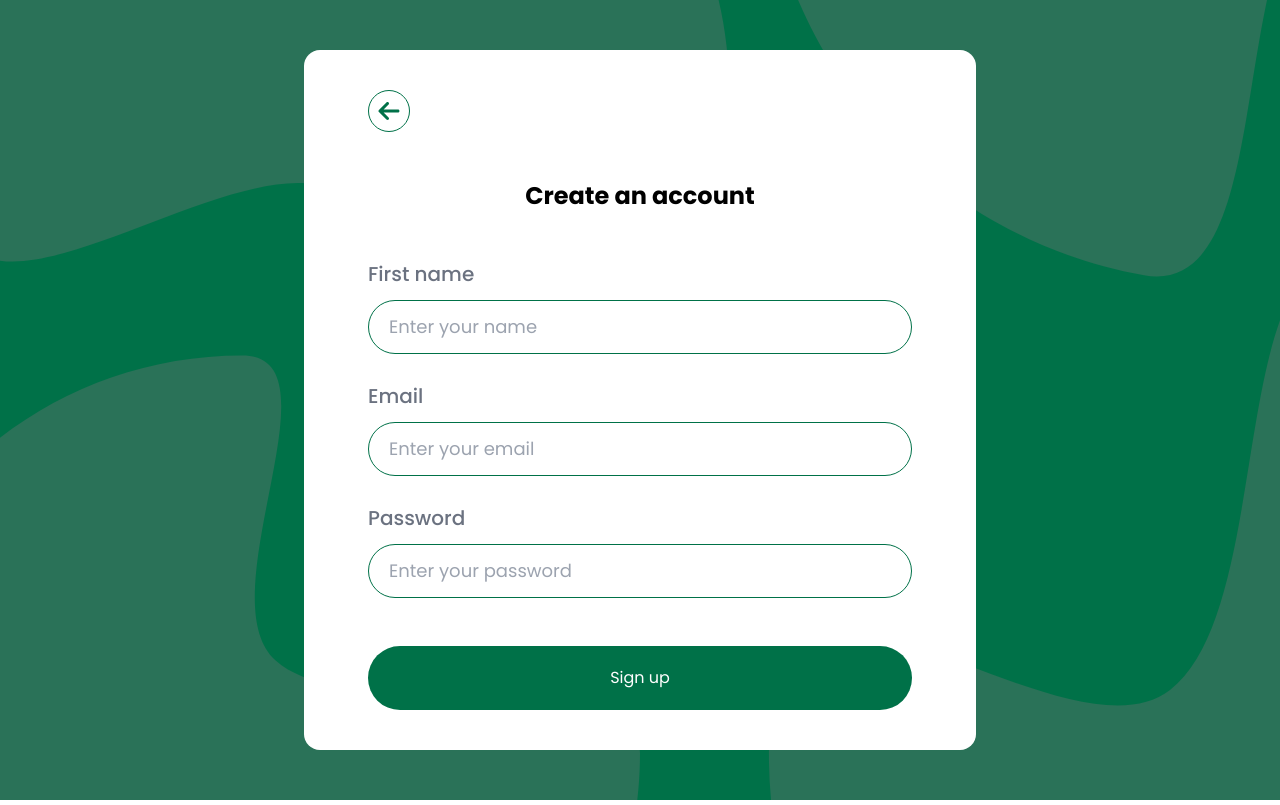
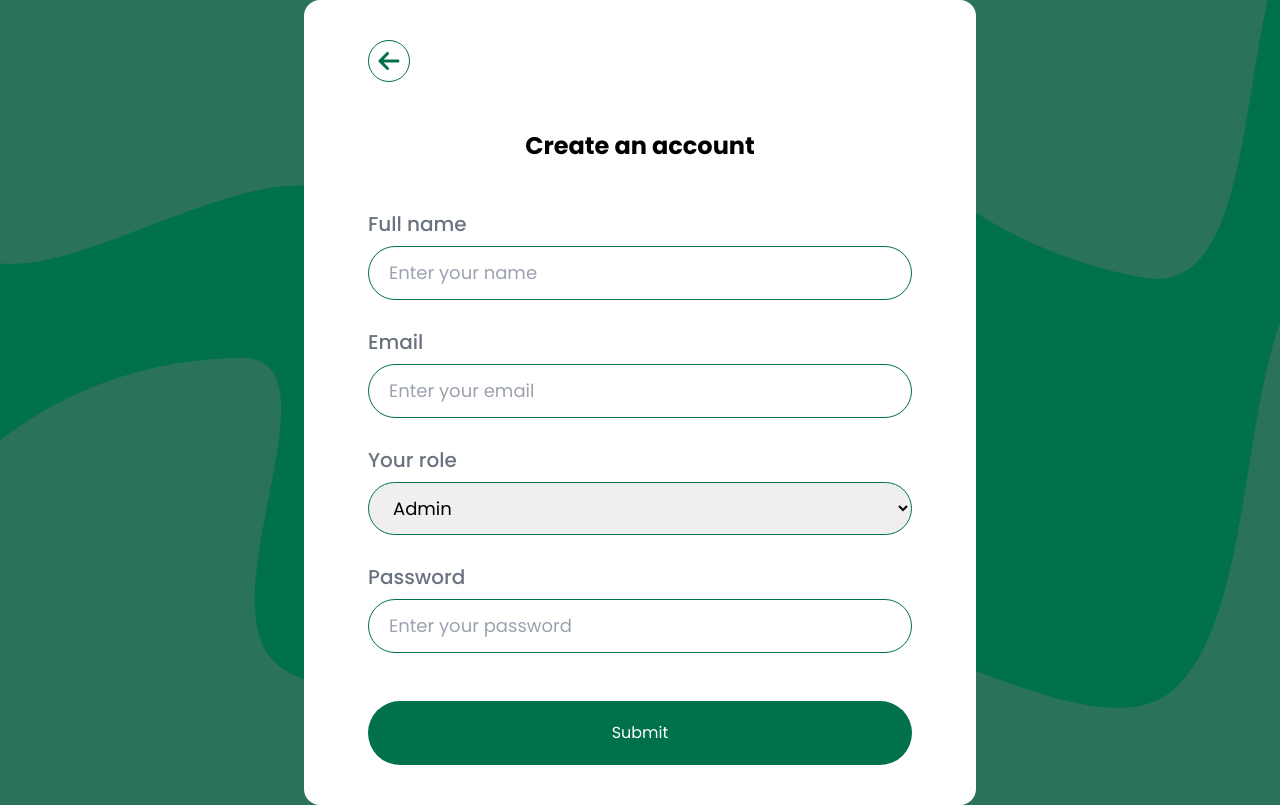
Before and after one commit to Joshlion525/ZenCarWash, a React (Vite) app: page /signup in a window 1280 px wide. Built offline with nearby package versions, Linux system fonts and the light colour scheme.

Commit message:
push twelve

```diff
--- a/package.json
+++ b/package.json
@@ -12,6 +12,7 @@
   "dependencies": {
     "react": "^18.3.1",
     "react-dom": "^18.3.1",
+    "react-hot-toast": "^2.4.1",
     "react-icons": "^5.2.1",
     "react-router-dom": "^6.24.1",
     "react-scroll": "^1.9.0"
--- a/src/App.jsx
+++ b/src/App.jsx
@@ -3,7 +3,7 @@ import Home from "./pages/Home";
 function App() {
 	return (
 		<div className="font-Poppins">
-      <Home />
+			<Home />
 		</div>
 	);
 }
--- a/src/components/Navbar.jsx
+++ b/src/components/Navbar.jsx
@@ -3,12 +3,22 @@ import Logo from "../assets/Logo.svg";
 import MobileMenu from "../assets/Menu.svg";
 import MobileNav from "./MobileNav";
 import { Link as ScrollLink } from "react-scroll";
-import { Link as RouterLink } from "react-router-dom";
+import { Link, Link as RouterLink } from "react-router-dom";
+import { IoPerson } from "react-icons/io5";
+import { MdKeyboardArrowDown } from "react-icons/md";
+import { useProfile } from "../context/ProfileDetailsContext";
+import { RxCross2 } from "react-icons/rx";
 
 const Navbar = () => {
 	const [isOpen, setIsOpen] = useState(false);
 	const mobileToggle = () => {
 		setIsOpen(!isOpen);
+	};
+	const { userDetails } = useProfile();
+	const [isDropdownOpen, setIsDropdownOpen] = useState(false);
+
+	const toggleDropdown = () => {
+		setIsDropdownOpen(!isDropdownOpen);
 	};
 
 	return (
@@ -20,7 +30,7 @@ const Navbar = () => {
 					</RouterLink>
 				</div>
 				<div className="hidden md:block">
-					<ul className="flex gap-5 lg:gap-10 text-lg font-medium text-blackText tracking-widest">
+					<ul className="flex items-center gap-5 lg:gap-10 text-lg font-medium text-blackText tracking-widest">
 						<li>
 							<RouterLink to="/" className="hover:text-buttonBg">
 								Home
@@ -49,11 +59,49 @@ const Navbar = () => {
 						<li>
 							<RouterLink
 								to="/bookservice"
-								className="bg-buttonBg text-white px-5 py-3 rounded-3xl font-normal hover:bg-buttonBgHover"
+								className={`bg-buttonBg text-white px-5 py-3 rounded-3xl font-normal hover:bg-buttonBgHover ${
+									userDetails.name ? "hidden" : "block"
+								}`}
 							>
 								Book service
 							</RouterLink>
 						</li>
+						<li
+							className={`flex items-center gap-1 ${
+								userDetails.name ? "block" : "hidden"
+							}`}
+						>
+							<div className="border border-buttonBg p-2 rounded-full">
+								<IoPerson
+									className="text-buttonBg text-3xl cursor-pointer"
+									onClick={toggleDropdown}
+								/>
+							</div>
+							<MdKeyboardArrowDown className="font-bold text-lg" />
+						</li>
+						{isDropdownOpen && (
+							<div className="absolute right-20 mt-44 w-fit bg-white rounded-md shadow-lg z-50 py-3 px-5 border border-buttonBg">
+								<div className="flex justify-end mb-2">
+									<RxCross2
+										className="cursor-pointer font-bold text-red-500"
+										onClick={() => setIsDropdownOpen(false)}
+									/>
+								</div>
+								<div className="flex items-center gap-4">
+									<div>
+										<IoPerson className="text-buttonBg text-4xl cursor-pointer" />
+									</div>
+									<div>
+										<h1 className="italic text-base capitalize">
+											{userDetails.name}
+										</h1>
+										<RouterLink to={"/profile"} className="italic text-buttonBg text-sm">
+											Go to profile
+										</RouterLink>
+									</div>
+								</div>
+							</div>
+						)}
 					</ul>
 				</div>
 				<div className="block md:hidden">
--- /dev/null
+++ b/src/context/ProfileDetailsContext.jsx
@@ -0,0 +1,21 @@
+import React, { createContext, useContext, useState } from "react";
+
+const ProfileDetailsContext = createContext();
+
+export const useProfile = () => {
+	return useContext(ProfileDetailsContext);
+};
+
+export const ProfileProvider = ({ children }) => {
+	const [userDetails, setUserDetails] = useState({
+		name: "",
+		email: "",
+		role: "",
+		password: "",
+	});
+	return (
+		<ProfileDetailsContext.Provider value={{ userDetails, setUserDetails }}>
+			{children}
+		</ProfileDetailsContext.Provider>
+	);
+};
--- a/src/pages/Login.jsx
+++ b/src/pages/Login.jsx
@@ -65,7 +65,8 @@ const Login = () => {
 					<div>
 						<button
 							type="submit"
-							className="bg-buttonBg w-full rounded-full text-white py-3"
+							disabled
+							className="bg-buttonBg bg-gray-300 w-full rounded-full text-white py-3"
 						>
 							Login
 						</button>
--- /dev/null
+++ b/src/pages/Profile.jsx
@@ -0,0 +1,81 @@
+import React from "react";
+import Navbar from "../components/Navbar";
+import Footer from "../components/Footer";
+import FallbackPhoto from "../assets/HENRY.jpeg";
+import { useProfile } from "../context/ProfileDetailsContext";
+
+const Profile = () => {
+	const { userDetails } = useProfile();
+	const handleImageError = (e) => {
+		e.target.src = FallbackPhoto;
+	};
+
+	return (
+		<div className="font-Poppins flex flex-col justify-between min-h-screen">
+			<div className="px-5 lg:px-16">
+				<Navbar />
+				<div className="flex justify-center my-10 lg:my-20">
+					<div className="bg-[#F9F9F9] rounded-lg p-1 md:p-10 w-full max-w-4xl">
+						<div className="flex flex-col justify-center items-center gap-1 mb-5">
+							<img
+								src=""
+								alt="display picture"
+								onError={handleImageError}
+								className="rounded-full w-24 lg:w-32 border-4 border-buttonBg"
+							/>
+							<p className="text-gray-600 text-sm lg:text-lg italic">
+								Profile picture
+							</p>
+						</div>
+						<div className="flex flex-col md:flex-row items-center gap-2 border p-5 rounded-xl border-buttonBg mb-3">
+							<h1 className="text-base lg:text-xl font-semibold">
+								Name:
+							</h1>
+							<h1 className="text-base lg:text-xl italic text-buttonBg capitalize">
+								{userDetails.name}
+							</h1>
+						</div>
+						<div className="flex flex-col md:flex-row items-center gap-2 border p-5 rounded-xl border-buttonBg mb-3">
+							<h1 className="text-base lg:text-xl font-semibold">
+								Email:
+							</h1>
+							<h1 className="text-base lg:text-xl italic text-buttonBg">
+								{userDetails.email}
+							</h1>
+						</div>
+						<div className="flex flex-col gap-2 border p-5 rounded-xl border-buttonBg mb-3">
+							<h1 className="text-base lg:text-xl font-semibold">
+								Booking history:
+							</h1>
+							<div className="overflow-x-auto">
+								<table className="text-center md:text-left w-full">
+									<thead>
+										<tr className="border-b border-buttonBg text-sm lg:text-lg">
+											<th className="py-2 px-3 lg:py-3">
+												Services
+											</th>
+											<th>Price</th>
+											<th>Date & time</th>
+										</tr>
+									</thead>
+									<tbody className="text-buttonBg">
+										<tr className="border-b border-buttonBg text-xs lg:text-lg italic">
+											<td className="py-2 px-3 lg:py-3">
+												Valet
+											</td>
+											<td>$100</td>
+											<td>12 Jul, 2024 - 10:00am</td>
+										</tr>
+									</tbody>
+								</table>
+							</div>
+						</div>
+					</div>
+				</div>
+			</div>
+			<Footer />
+		</div>
+	);
+};
+
+export default Profile;
--- a/src/pages/Signup.jsx
+++ b/src/pages/Signup.jsx
@@ -1,12 +1,59 @@
-import React from "react";
+import React, { useState } from "react";
 import { FaArrowLeft } from "react-icons/fa6";
 import { useNavigate } from "react-router-dom";
+import toast, { Toaster } from "react-hot-toast";
+import { useProfile } from "../context/ProfileDetailsContext";
 
 const Signup = () => {
 	const navigate = useNavigate();
+	const { userDetails, setUserDetails } = useProfile();
+
+	const [error, setError] = useState({});
+
+	const handleInput = (e) => {
+		const { id, value } = e.target;
+		setUserDetails((prevData) => ({
+			...prevData,
+			[id]: value,
+		}));
+	};
+
+	const validate = () => {
+		const errors = {};
+		const emailPattern = /^\w+([\.-]?\w+)@\w+([\.-]?\w+)(\.\w{2,3})+$/;
+		if (!userDetails.name.trim()) {
+			errors.name = "Please put in your fullname";
+		}
+		if (!userDetails.email.trim()) {
+			errors.email = "Please put in your email";
+		} else if (!emailPattern.test(userDetails.email)) {
+			errors.email = "Invalid email";
+		}
+		if (!userDetails.role.trim()) {
+			errors.role = "Please pick your role";
+		}
+		if (!userDetails.password.trim()) {
+			errors.password = "Please put in a password";
+		}
+
+		setError(errors);
+		return Object.keys(errors).length === 0;
+	};
+
+	const handleUserDetails = (e) => {
+		e.preventDefault();
+		if (validate()) {
+			console.log("Form submitted successfully", userDetails);
+			toast.success("Account created");
+			navigate("/profile");
+		} else {
+			console.log("Validation failed");
+		}
+	};
 
 	return (
 		<div className="login min-h-screen bg-buttonBg flex justify-center items-center font-Poppins">
+			<Toaster position="top-right" />
 			<div className="bg-white w-full max-w-2xl rounded-2xl px-5 md:px-16 py-10 mx-4 md:mx-0">
 				<div className="mb-5">
 					<button
@@ -21,22 +68,35 @@ const Signup = () => {
 						Create an account
 					</h1>
 				</div>
-				<form action="" className="flex flex-col gap-7">
-					<div className="flex flex-col gap-3">
+				<form
+					action=""
+					className="flex flex-col gap-7"
+					onSubmit={handleUserDetails}
+				>
+					<div className="flex flex-col gap-2">
 						<label
 							htmlFor="name"
 							className="text-gray-500 text-xl font-medium"
 						>
-							First name
+							Full name
 						</label>
 						<input
 							type="text"
 							id="name"
+							value={userDetails.name}
+							onChange={handleInput}
 							placeholder="Enter your name"
-							className="w-full rounded-full px-5 py-3 border border-buttonBg text-lg"
+							className={`w-full rounded-full px-5 py-3 border text-lg ${
+								error.name
+									? "border-red-500"
+									: "border-buttonBg"
+							}`}
 						/>
+						{error.name && (
+							<p className="text-red-500 text-sm">{error.name}</p>
+						)}
 					</div>
-					<div className="flex flex-col gap-3">
+					<div className="flex flex-col gap-2">
 						<label
 							htmlFor="email"
 							className="text-gray-500 text-xl font-medium"
@@ -46,11 +106,47 @@ const Signup = () => {
 						<input
 							type="email"
 							id="email"
+							value={userDetails.email}
+							onChange={handleInput}
 							placeholder="Enter your email"
-							className="w-full rounded-full px-5 py-3 border border-buttonBg text-lg"
+							className={`w-full rounded-full px-5 py-3 border text-lg ${
+								error.email
+									? "border-red-500"
+									: "border-buttonBg"
+							}`}
 						/>
+						{error.email && (
+							<p className="text-red-500 text-sm">
+								{error.email}
+							</p>
+						)}
 					</div>
-					<div className="flex flex-col gap-3">
+					<div className="flex flex-col gap-2">
+						<label
+							htmlFor="email"
+							className="text-gray-500 text-xl font-medium"
+						>
+							Your role
+						</label>
+						<select
+							name=""
+							id="role"
+							value={userDetails.role}
+							onChange={handleInput}
+							className={`w-full rounded-full px-5 py-3 border text-lg ${
+								error.password
+									? "border-red-500"
+									: "border-buttonBg"
+							}`}
+						>
+							<option value="admin">Admin</option>
+							<option value="user">User</option>
+						</select>
+						{error.role && (
+							<p className="text-red-500 text-sm">{error.role}</p>
+						)}
+					</div>
+					<div className="flex flex-col gap-2">
 						<label
 							htmlFor="password"
 							className="text-gray-500 text-xl font-medium"
@@ -60,16 +156,27 @@ const Signup = () => {
 						<input
 							type="password"
 							id="password"
+							value={userDetails.password}
+							onChange={handleInput}
 							placeholder="Enter your password"
-							className="w-full rounded-full px-5 py-3 border border-buttonBg text-lg"
+							className={`w-full rounded-full px-5 py-3 border text-lg ${
+								error.password
+									? "border-red-500"
+									: "border-buttonBg"
+							}`}
 						/>
+						{error.password && (
+							<p className="text-red-500 text-sm">
+								{error.password}
+							</p>
+						)}
 					</div>
 					<div className="mt-5">
 						<button
 							type="submit"
 							className="bg-buttonBg w-full rounded-full text-white py-5"
 						>
-							Sign up
+							Submit
 						</button>
 					</div>
 				</form>
```
Also changed, not shown: src/main.jsx (+9 -1 lines), src/assets/HENRY.jpeg (added), 1 other file (tests, documents, lock files or other folders).
